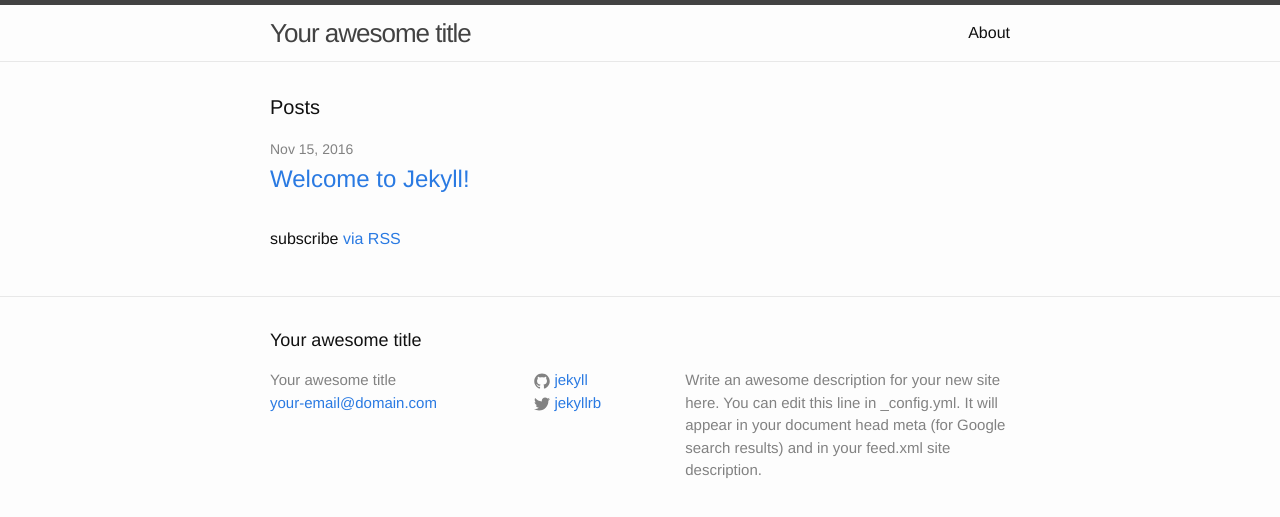
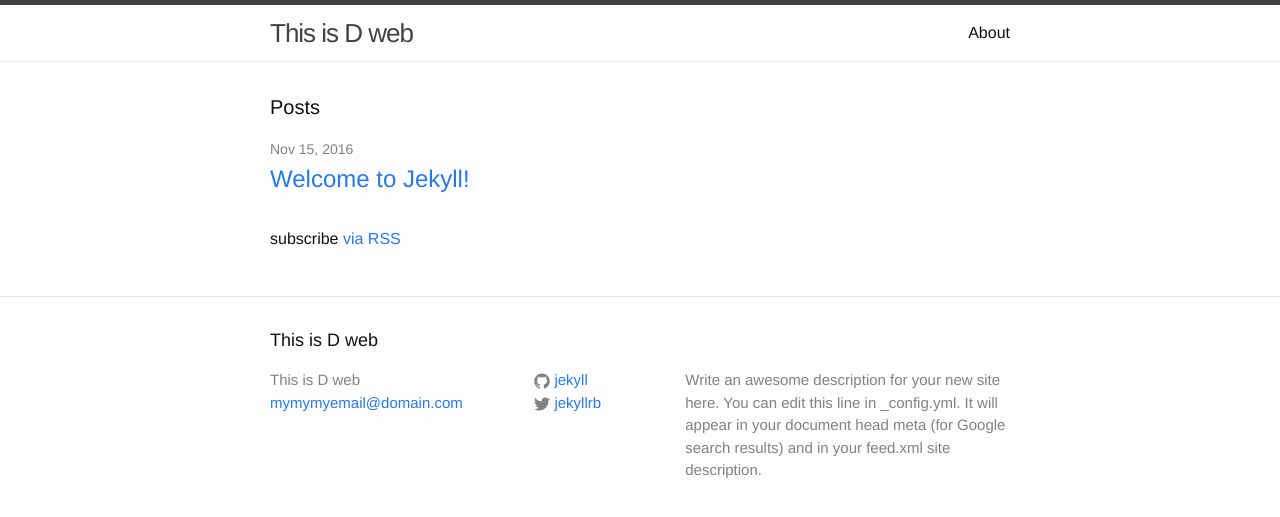
Before and after one commit to qhrjsdl/qhrjsdl.github.io, a Jekyll site: the page built from index.html, in a window 1280 px wide. Shown: the top 517 px of the page. Built offline with Jekyll 4.4.1, drawn with Linux system fonts in a browser that asks for light colours.

Commit message:
Update _config.yml

```diff
--- a/_config.yml
+++ b/_config.yml
@@ -6,8 +6,8 @@
 # 'jekyll serve'. If you change this file, please restart the server process.
 
 # Site settings
-title: Your awesome title
-email: your-email@domain.com
+title: This is D web
+email: mymymyemail@domain.com
 description: > # this means to ignore newlines until "baseurl:"
   Write an awesome description for your new site here. You can edit this
   line in _config.yml. It will appear in your document head meta (for
```
